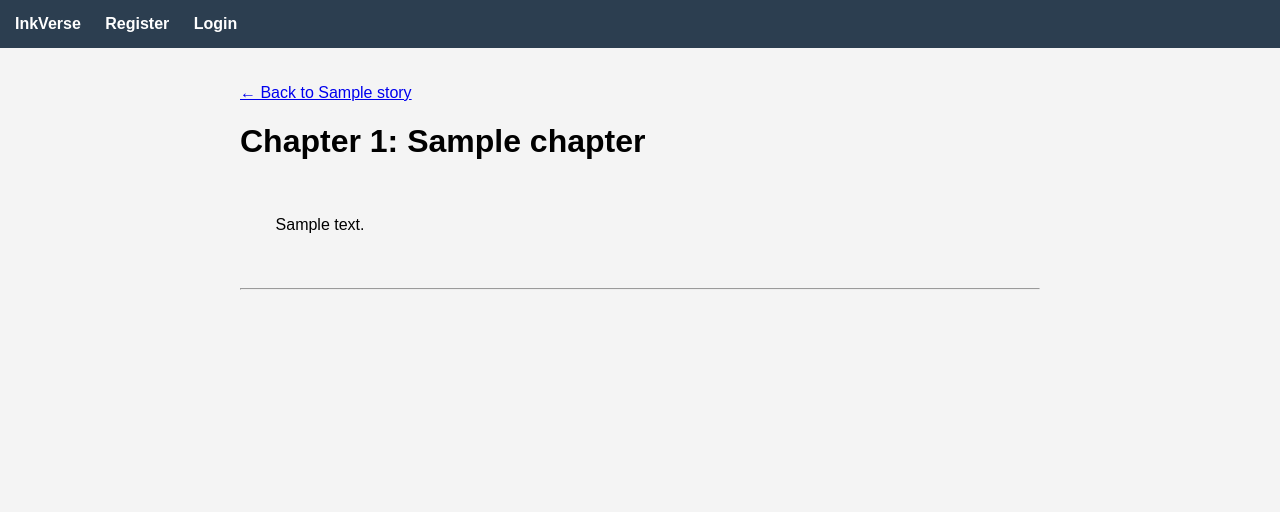
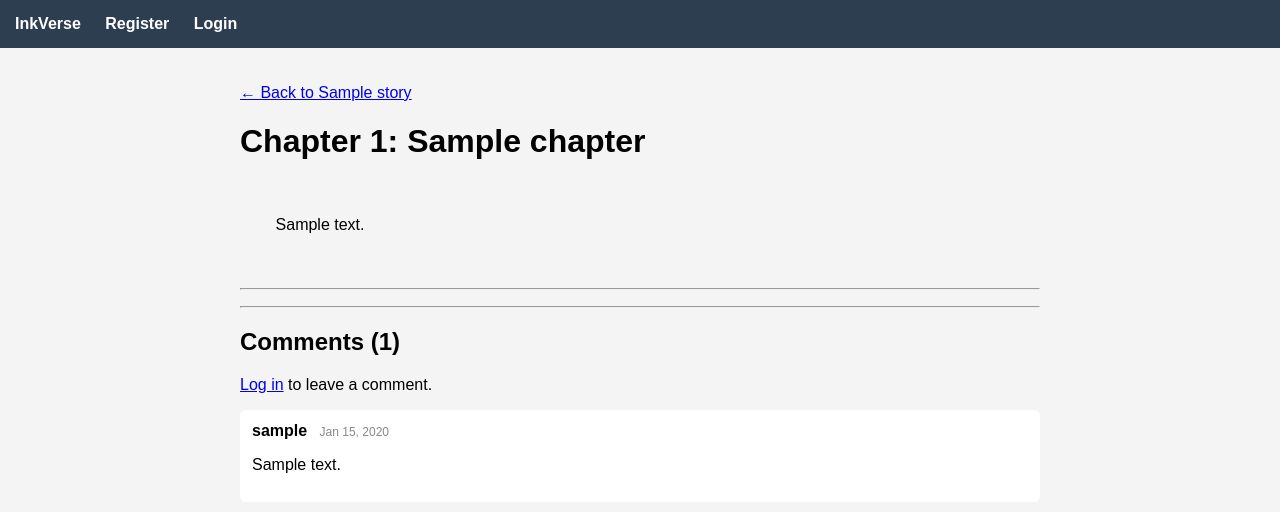
Before and after one commit to monisha1213/inkverse, a Flask app: page /stories/1/chapters/1 in a window 1280 px wide. Shown: the top 512 px of the page. Run offline with Flask 3, Linux system fonts and the light colour scheme; tables that the repository leaves empty hold one stand-in row (values such as "Sample post").

Commit message:
Complete Phase 5: Likes, Bookmarks, Comments, Follow, and Profile pages

```diff
--- a/app.py
+++ b/app.py
@@ -99,6 +99,14 @@ def dashboard():
     return render_template('dashboard.html', stories=stories)
 
 
+@app.route('/bookmarks')
+@login_required
+def bookmarks():
+    user_bookmarks = Bookmark.query.filter_by(user_id=session['user_id']).all()
+    bookmarked_stories = [b.story for b in user_bookmarks]
+    return render_template('bookmarks.html', stories=bookmarked_stories)
+
+
 @app.route('/stories/new', methods=['GET', 'POST'])
 @login_required
 def create_story():
@@ -138,7 +146,58 @@ def create_story():
 @app.route('/stories/<int:story_id>')
 def view_story(story_id):
     story = Story.query.get_or_404(story_id)
-    return render_template('view_story.html', story=story)
+
+    user_has_liked = False
+    user_has_bookmarked = False
+    if 'user_id' in session:
+        user_has_liked = Like.query.filter_by(user_id=session['user_id'], story_id=story.id).first() is not None
+        user_has_bookmarked = Bookmark.query.filter_by(user_id=session['user_id'], story_id=story.id).first() is not None
+
+    like_count = Like.query.filter_by(story_id=story.id).count()
+
+    return render_template(
+        'view_story.html',
+        story=story,
+        user_has_liked=user_has_liked,
+        like_count=like_count,
+        user_has_bookmarked=user_has_bookmarked
+    )
+
+
+@app.route('/stories/<int:story_id>/like', methods=['POST'])
+@login_required
+def toggle_like(story_id):
+    story = Story.query.get_or_404(story_id)
+
+    existing_like = Like.query.filter_by(user_id=session['user_id'], story_id=story.id).first()
+
+    if existing_like:
+        db.session.delete(existing_like)
+    else:
+        new_like = Like(user_id=session['user_id'], story_id=story.id)
+        db.session.add(new_like)
+
+    db.session.commit()
+
+    return redirect(url_for('view_story', story_id=story.id))
+
+
+@app.route('/stories/<int:story_id>/bookmark', methods=['POST'])
+@login_required
+def toggle_bookmark(story_id):
+    story = Story.query.get_or_404(story_id)
+
+    existing_bookmark = Bookmark.query.filter_by(user_id=session['user_id'], story_id=story.id).first()
+
+    if existing_bookmark:
+        db.session.delete(existing_bookmark)
+    else:
+        new_bookmark = Bookmark(user_id=session['user_id'], story_id=story.id)
+        db.session.add(new_bookmark)
+
+    db.session.commit()
+
+    return redirect(url_for('view_story', story_id=story.id))
 
 
 @app.route('/stories/<int:story_id>/edit', methods=['GET', 'POST'])
@@ -235,13 +294,34 @@ def read_chapter(story_id, chapter_number):
     prev_chapter = all_chapters[current_index - 1] if current_index > 0 else None
     next_chapter = all_chapters[current_index + 1] if current_index < len(all_chapters) - 1 else None
 
+    comments = Comment.query.filter_by(chapter_id=chapter.id).order_by(Comment.created_at.desc()).all()
+
     return render_template(
         'read_chapter.html',
         story=story,
         chapter=chapter,
         prev_chapter=prev_chapter,
-        next_chapter=next_chapter
+        next_chapter=next_chapter,
+        comments=comments
     )
+
+
+@app.route('/chapters/<int:chapter_id>/comments', methods=['POST'])
+@login_required
+def add_comment(chapter_id):
+    chapter = Chapter.query.get_or_404(chapter_id)
+    content = request.form.get('content')
+
+    if content and content.strip():
+        new_comment = Comment(
+            user_id=session['user_id'],
+            chapter_id=chapter.id,
+            content=content.strip()
+        )
+        db.session.add(new_comment)
+        db.session.commit()
+
+    return redirect(url_for('read_chapter', story_id=chapter.story_id, chapter_number=chapter.chapter_number))
 
 
 if __name__ == '__main__':
--- a/static/css/styles.css
+++ b/static/css/styles.css
@@ -118,3 +118,32 @@ main {
     display: table;
     clear: both;
 }
+.comment-list {
+    list-style: none;
+    padding: 0;
+}
+
+.comment-list li {
+    background-color: white;
+    padding: 12px;
+    border-radius: 6px;
+    margin-bottom: 10px;
+}
+
+.comment-date {
+    color: #888;
+    font-size: 12px;
+    margin-left: 8px;
+}
+
+textarea {
+    width: 100%;
+    max-width: 500px;
+    font-family: inherit;
+    padding: 8px;
+}
+.profile-header {
+    background-color: white;
+    padding: 20px;
+    border-radius: 8px;
+}
--- a/templates/base.html
+++ b/templates/base.html
@@ -14,6 +14,7 @@
             <span>Hello, {{ current_user.username }}</span>
             <a href="{{ url_for('create_story') }}">New Story</a>
             <a href="{{ url_for('dashboard') }}">Dashboard</a>
+            <a href="{{ url_for('bookmarks') }}">Bookmarks</a>
             <a href="{{ url_for('logout') }}">Logout</a>
         {% else %}
             <a href="{{ url_for('register') }}">Register</a>
--- a/templates/read_chapter.html
+++ b/templates/read_chapter.html
@@ -22,4 +22,31 @@
             <a href="{{ url_for('read_chapter', story_id=story.id, chapter_number=next_chapter.chapter_number) }}" style="float: right;">Next Chapter &rarr;</a>
         {% endif %}
     </div>
+
+    <hr>
+
+    <h2>Comments ({{ comments|length }})</h2>
+
+    {% if current_user %}
+        <form method="POST" action="{{ url_for('add_comment', chapter_id=chapter.id) }}">
+            <textarea name="content" rows="3" placeholder="Share your thoughts..." required></textarea><br>
+            <button type="submit">Post Comment</button>
+        </form>
+    {% else %}
+        <p><a href="{{ url_for('login') }}">Log in</a> to leave a comment.</p>
+    {% endif %}
+
+    {% if comments %}
+        <ul class="comment-list">
+            {% for comment in comments %}
+                <li>
+                    <strong>{{ comment.user.username }}</strong>
+                    <span class="comment-date">{{ comment.created_at.strftime('%b %d, %Y') }}</span>
+                    <p>{{ comment.content }}</p>
+                </li>
+            {% endfor %}
+        </ul>
+    {% else %}
+        <p>No comments yet. Be the first to share your thoughts!</p>
+    {% endif %}
 {% endblock %}
```
Also changed, not shown: templates/bookmarks.html (added, +26 -0 lines), templates/profile.html (added, +55 -0 lines), templates/view_story.html (+26 -1 lines).
